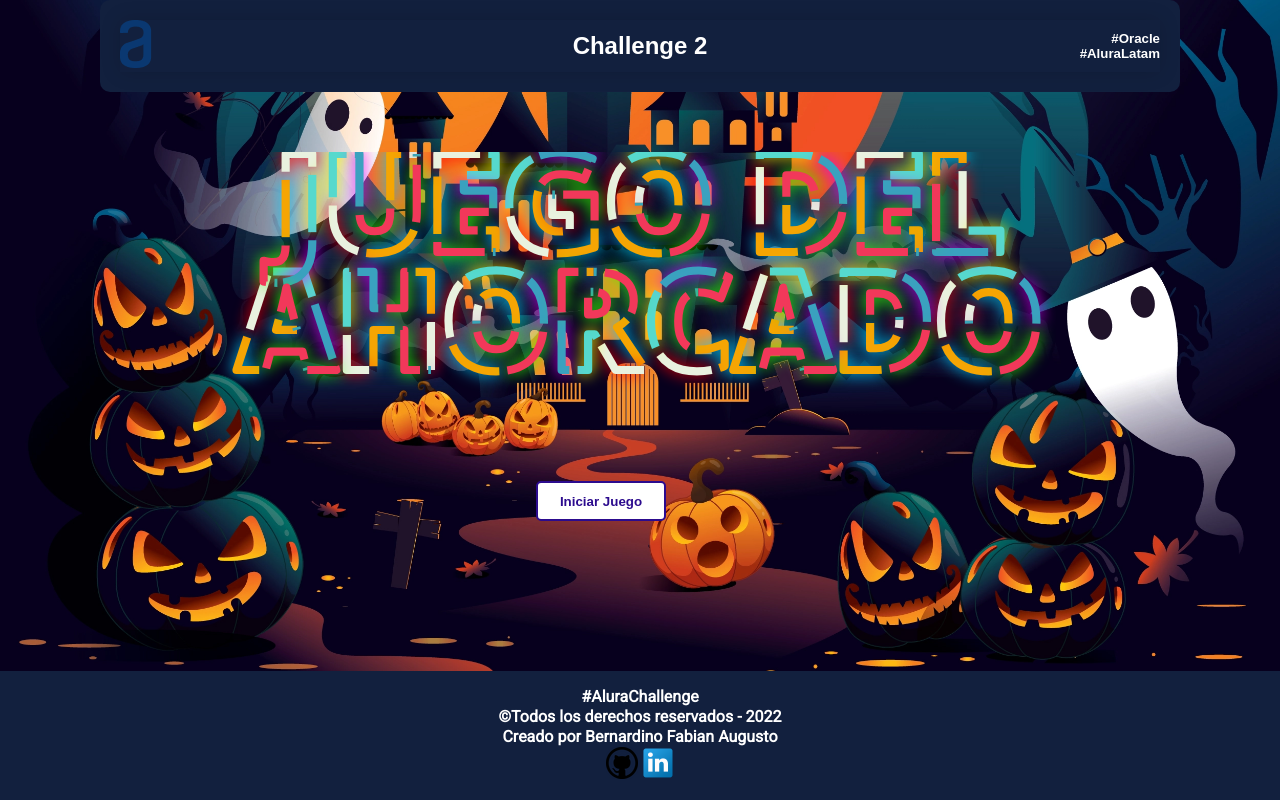
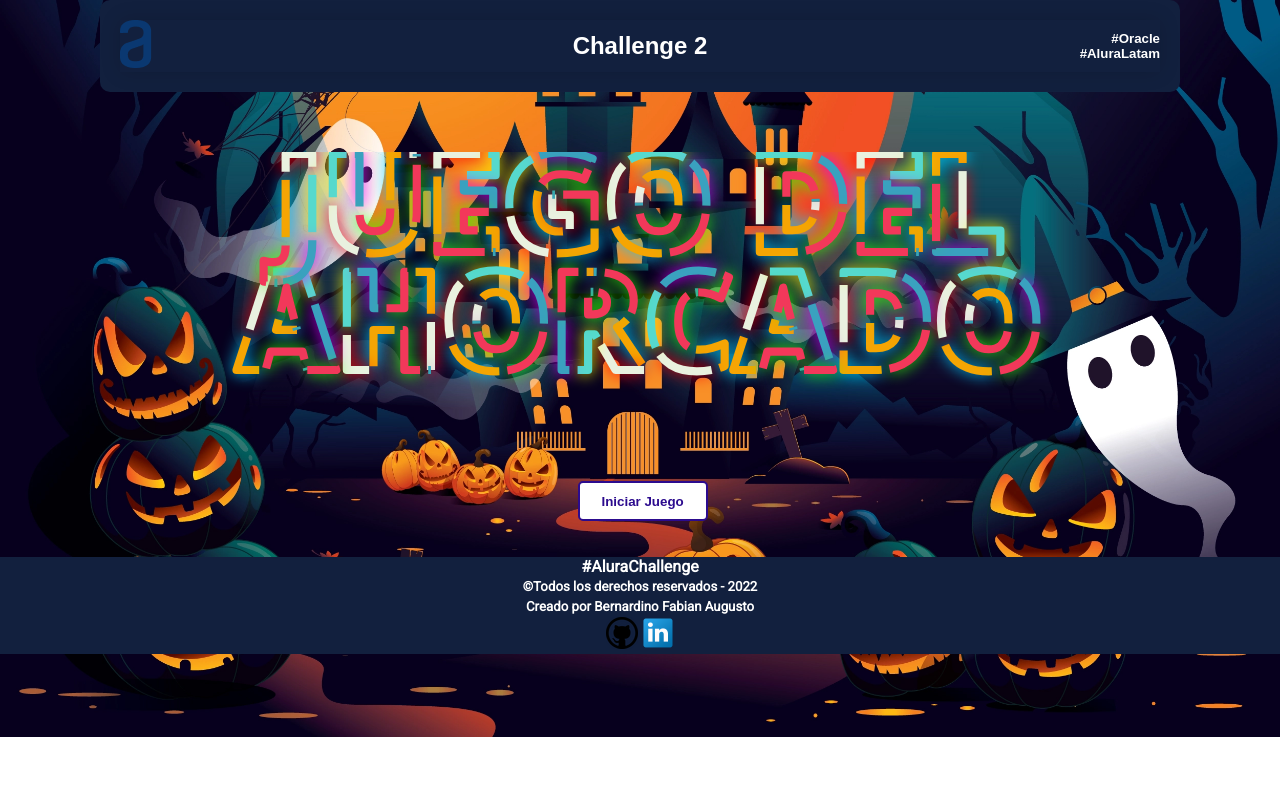
Before and after one commit to Charlydk/Rescate_Espacial, a website: page index.html in a window 1280 px wide. Drawn offline with nearby package versions, Linux system fonts and the light colour scheme.

Commit message:
se arregla el footer

```diff
--- a/index.html
+++ b/index.html
@@ -72,8 +72,8 @@
     <div>
         <footer class="footer">
             <h4>#AluraChallenge</h4>
-            <h4>©Todos los derechos reservados - 2022</h4>
-            <h4>Creado por Bernardino Fabian Augusto</h4>
+            <h5>©Todos los derechos reservados - 2022</h5>
+            <h5>Creado por Bernardino Fabian Augusto</h5>
             <a title="GitHub" href="https://github.com/Charlydk">  <img src="img/github_logo_icon_143772.ico" alt="icolinkedin"></a>
             <a title="Linkdin" href="https://www.linkedin.com/in/fabian-bernardino/">  <img src="img/linkedin_socialnetwork_17441.ico" alt="icolinkedin"></a>
         </footer>
--- a/styles.css
+++ b/styles.css
@@ -183,7 +183,7 @@ body {
     overflow: hidden;
     border: 2px solid #2c0b8e;
     color: #2c0b8e;
-    left: 40%;
+    left: 44%;
   }
 #boton:hover {
     color: rgb(255, 0, 0);
@@ -206,14 +206,14 @@ body {
 .footer {
 	background: #12203E;
   width: 100%;
-  padding: 1rem 0;
+  padding: 0;
   text-align: center;
   margin-top: auto;
   line-height: 20px;
 	color: #fff;
 	grid-area: footer;
   bottom: 0%;
-  position: absolute;
+
 
 }
 
```
